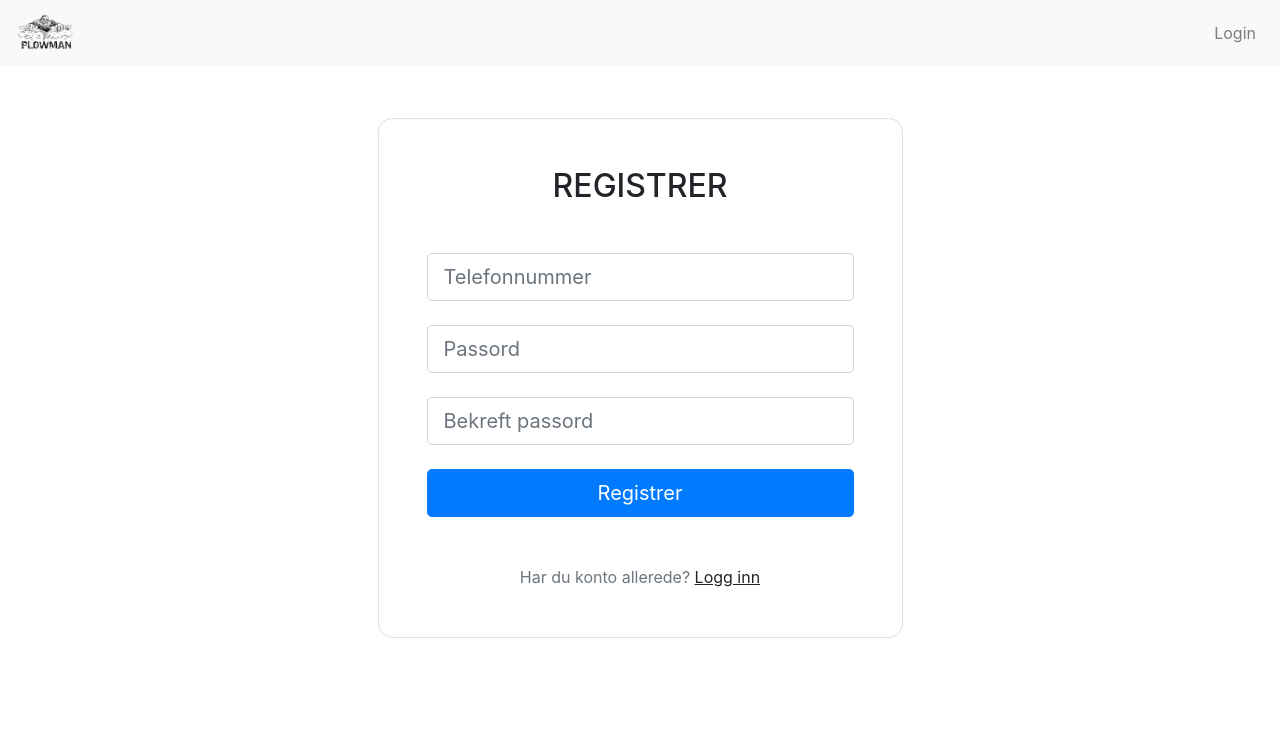
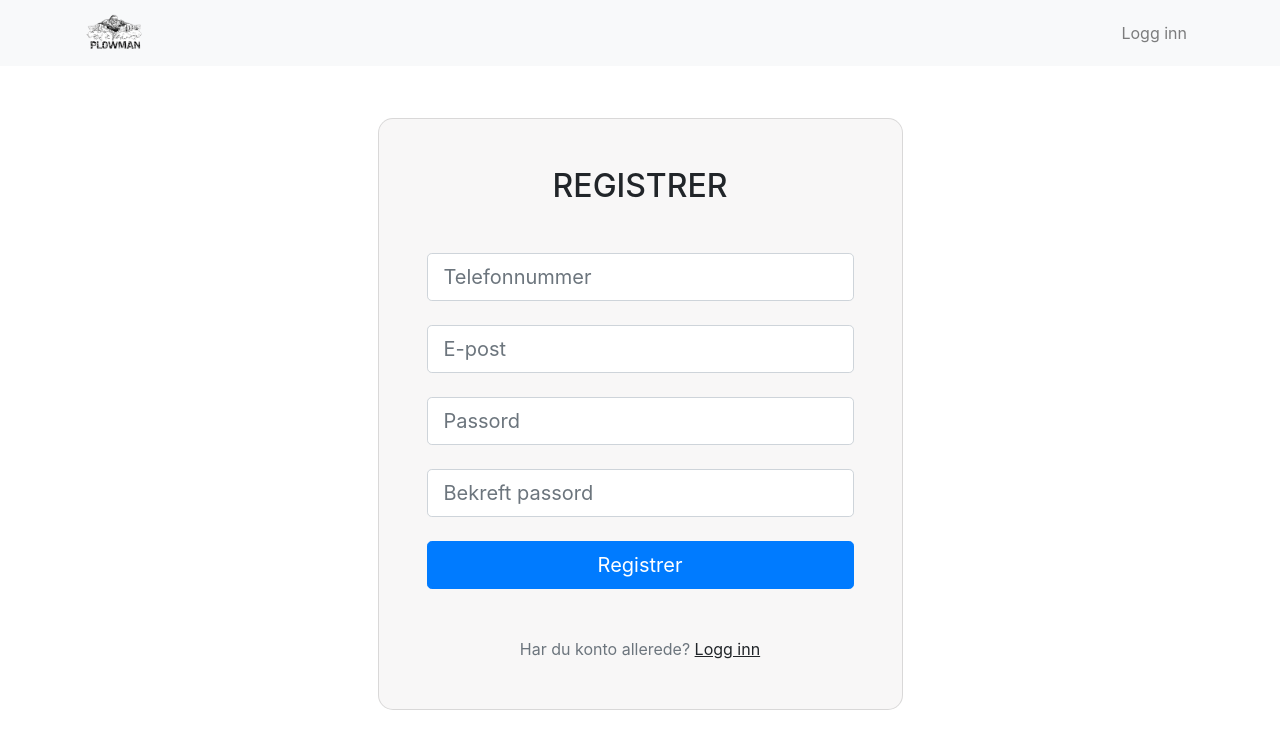
Before and after one commit to Jeph-git/Hytte_Prosjekt, a Flask app: page /register in a window 1280 px wide. Shown: the top 749 px of the page. Run offline with Flask 3, Linux system fonts and the light colour scheme; some libraries are stand-ins or nearby versions.

Commit message:
Added email field for registering

```diff
--- a/app.py
+++ b/app.py
@@ -29,7 +29,6 @@ babel = Babel(app)
 babel.init_app(app)
 app.config['BABEL_DEFAULT_LOCALE'] = 'nb_NO'
 
-# Set ENVIRONMENT variable based on the environment
 
 is_heroku = os.environ.get('IS_HEROKU', None)
 if is_heroku:
--- a/blueprints/register_py.py
+++ b/blueprints/register_py.py
@@ -22,6 +22,7 @@ def register():
                 else:
                     new_user = User(phoneNumber=form.phoneNumber.data)
                     new_user.set_password(form.password.data)
+                    new_user.add_email(form.email.data)
                     db.session.add(new_user)
                     db.session.commit()
                     login_user(new_user)
--- a/forms.py
+++ b/forms.py
@@ -5,20 +5,22 @@ from wtforms.widgets import TextArea
 
 class LoginForm(FlaskForm):
     phoneNumber = StringField('Telefonnummer', validators=[DataRequired()], render_kw={"type": "tel"})
+    # email = StringField('E-postadresse', validators=[DataRequired(), Email()])
     password = PasswordField('Passord', validators=[DataRequired()])
-    remember_me = BooleanField('Husk meg')  # New field for "Remember Me" checkbox
+    remember_me = BooleanField('Husk meg')
     submit = SubmitField('Logg inn')
 
 class RegisterForm(FlaskForm):
     phoneNumber = StringField('Telefonnummer', validators=[DataRequired()], render_kw={"type": "tel"})
+    email = StringField('E-postadresse', validators=[DataRequired(), Email()])
     password = PasswordField('Passord', validators=[DataRequired()])
     confirmPassword = PasswordField('Bekreft Passord', validators=[DataRequired()])
     submit = SubmitField('Registrer')
 
 class CalendarForm(FlaskForm):
-    ankomst = DateField('Ankomst Dato', format='%Y-%m-%d', validators=[DataRequired()])
-    avreise = DateField('Avreise Dato', format='%Y-%m-%d', validators=[DataRequired()])
-    melding = StringField('Skriv melding', widget=TextArea(), validators=[Length(max=255)])
+    ankomst = DateField('Ankomst til hytten', format='%Y-%m-%d', validators=[DataRequired()])
+    avreise = DateField('Avreise fra hytten', format='%Y-%m-%d', validators=[DataRequired()])
+    melding = StringField('Skriv melding til brøyter', widget=TextArea(), validators=[Length(max=255)])
     submit = SubmitField('Bestill')
 
 
--- a/templates/base.html
+++ b/templates/base.html
@@ -28,11 +28,16 @@
   <script src="https://unpkg.com/leaflet@1.7.1/dist/leaflet.js"></script>
 
   <style>
+    .card {
+
+      background-color: #f8f7f7;
+
+  }
 
 
 </style>
 </head>
-<body style="padding-top: 70px;">
+<body style="padding-top: 70px; ">
   <!-- Include the navbar -->
   {% include 'navbar.html' %}
 
--- a/templates/navbar.html
+++ b/templates/navbar.html
@@ -1,13 +1,14 @@
 <nav class="navbar navbar-expand-lg navbar-light bg-light fixed-top">
-    <a class="navbar-brand" href="{{ url_for('dashboard.dashboard') }}">
+    <div class="container">
+        <a class="navbar-brand" href="{{ url_for('index') }}">
             <img src="{{ url_for('static', filename='img/plowmanlogo.png') }}" alt="Brøyting Logo" height="40">
         </a>
         <button class="navbar-toggler" type="button" data-toggle="collapse" data-target="#navbarSupportedContent" aria-controls="navbarSupportedContent" aria-expanded="false" aria-label="Toggle navigation">
             <span class="navbar-toggler-icon"></span>
         </button>
 
-  <div class="collapse navbar-collapse" id="navbarSupportedContent">
-    <ul class="navbar-nav mr-auto">
+        <div class="collapse navbar-collapse justify-content-center" id="navbarSupportedContent">
+            <ul class="navbar-nav">
                 {% if current_user.is_authenticated %}
                 <li class="nav-item">
                     <a class="nav-link {% if active_page == 'dashboard' %}active{% endif %}" href="{{ url_for('dashboard.dashboard') }}">Dashboard</a>
@@ -16,10 +17,10 @@
                     <a class="nav-link {% if active_page == 'map' %}active{% endif %}" href="{{ url_for('map.map') }}">Kart</a>
                 </li>
                 <li class="nav-item">
-                <a class="nav-link {% if active_page == 'cabin' %}active{% endif %}" href="{{ url_for('cabin.cabin') }}">Bestill</a>
+                    <a class="nav-link {% if active_page == 'cabin' %}active{% endif %}" href="{{ url_for('cabin.cabin') }}">Bestill snøbrøyting</a>
                 </li>
                 <li class="nav-item">
-                <a class="nav-link {% if active_page == 'orders' %}active{% endif %}" href="{{ url_for('orders.orders') }}">Bestillinger</a>
+                    <a class="nav-link {% if active_page == 'orders' %}active{% endif %}" href="{{ url_for('orders.orders') }}">Mine bestillinger</a>
                 </li>
                 {% if current_user.id == 33  or current_user.id == 53 %}
                 <li class="nav-item">
@@ -39,9 +40,10 @@
                 </li>
                 {% else %}
                 <li class="nav-item">
-                  <a class="nav-link {% if active_page == 'login' %}active{% endif %}" href="{{ url_for('login.login') }}">Login</a>
+                    <a class="nav-link {% if active_page == 'login' %}active{% endif %}" href="{{ url_for('login.login') }}">Logg inn</a>
                 </li>
                 {% endif %}
             </ul>
         </div>
+    </div>
 </nav>
--- a/templates/register_html.html
+++ b/templates/register_html.html
@@ -19,6 +19,10 @@
                   {{ form.hidden_tag() }}
 
                   {{ form.phoneNumber(class="form-control form-control-lg", placeholder="Telefonnummer") }}
+                </div>
+                <div class="form-outline mb-4">
+                  {{form.email(class="form-control form-control-lg", placeholder='E-post')}}
+
                 </div>
                 <div class="form-outline mb-4">
                   {{form.password(class="form-control form-control-lg", placeholder='Passord')}}
```
Also changed, not shown: templates/index.html (+51 -2 lines), templates/plwman_cabin.html (+6 -1 lines), static/img/snøbrøyting_banner.jpg (added). Lines whose indentation alone changed are shown as unchanged.
